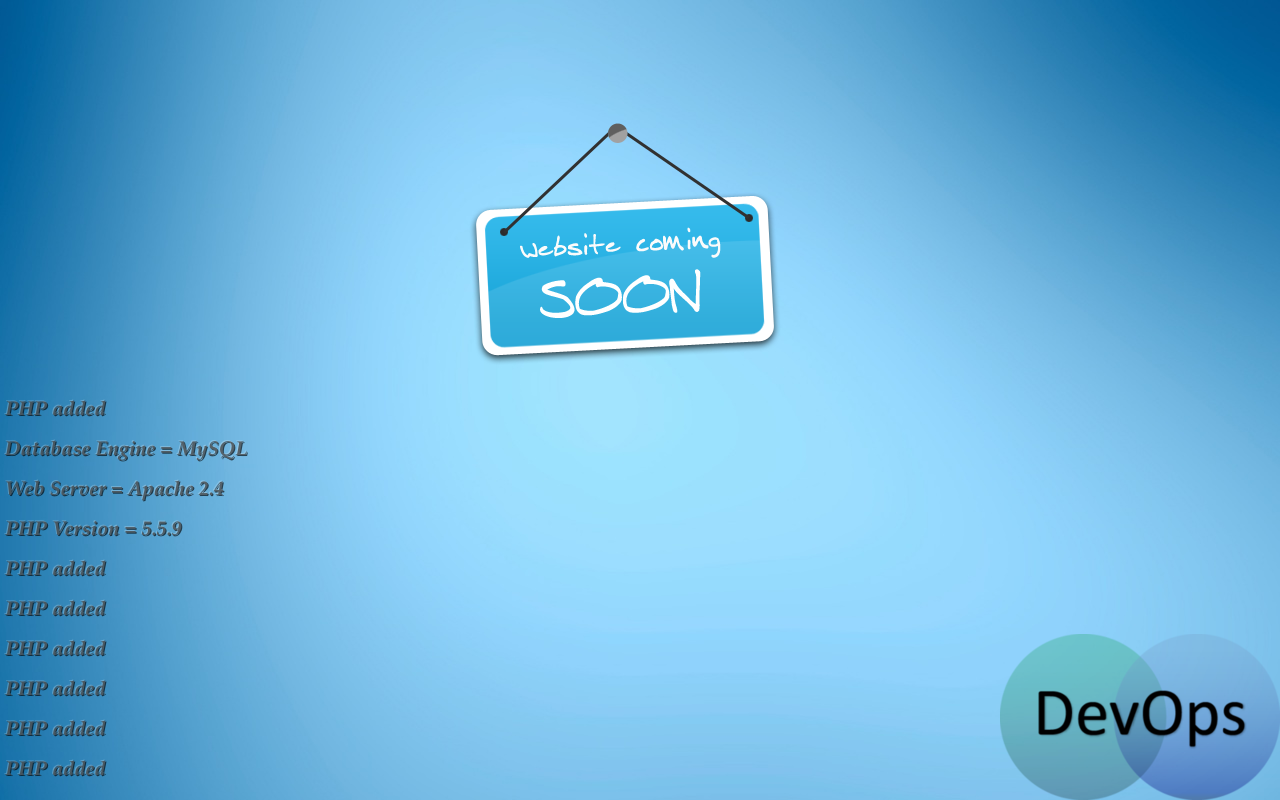
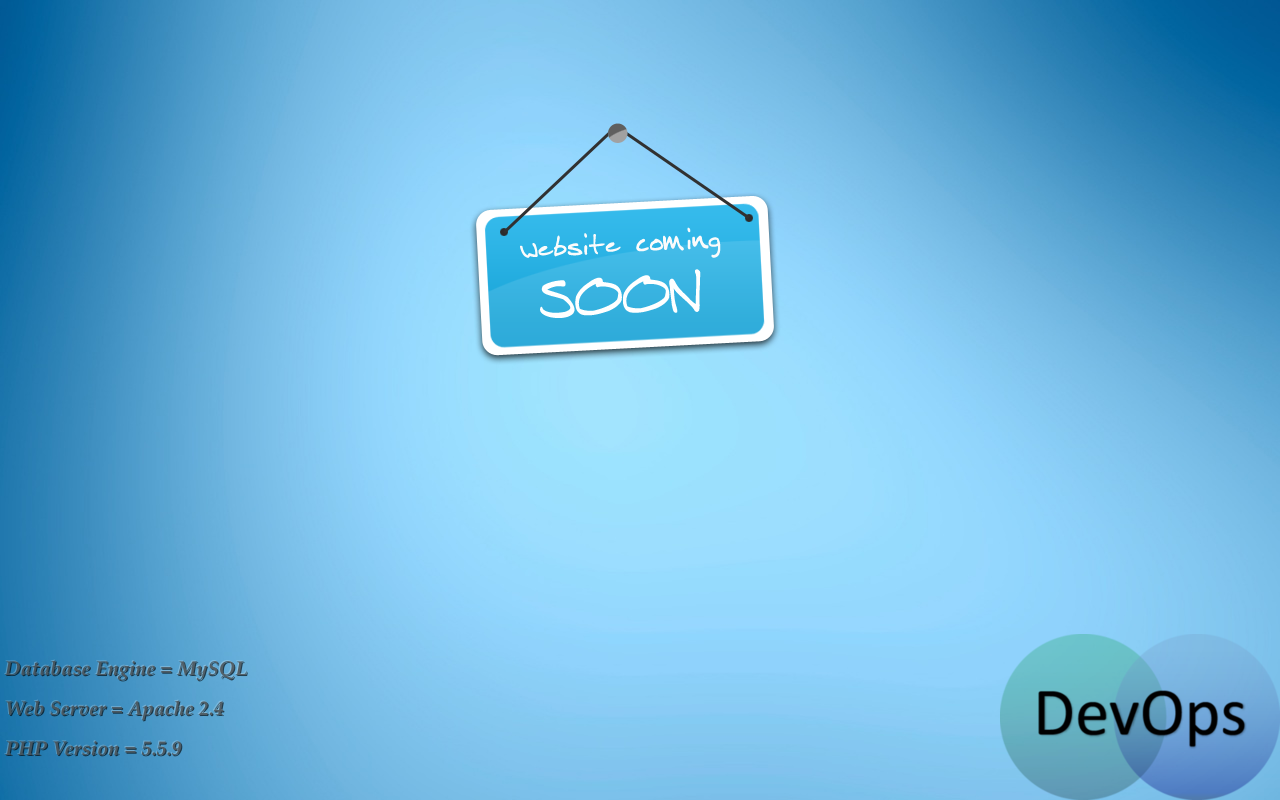
Before and after one commit to vineeth777/apache-testpage, a plain HTML site: page index.html in a window 1280 px wide. Drawn offline with Linux system fonts and the light colour scheme.

Commit message:
Update index.html

```diff
--- a/index.html
+++ b/index.html
@@ -1,9 +1,4 @@
-<!--
-Author: W3layouts
-Author URL: http://w3layouts.com
-License: Creative Commons Attribution 3.0 Unported
-License URL: http://creativecommons.org/licenses/by/3.0/
--->
+
 <!DOCTYPE HTML>
 <html>
         <head>
@@ -18,25 +13,16 @@ License URL: http://creativecommons.org/licenses/by/3.0/
                         </div>
                 </div>
                                 <div class="server">
-                                        <b>PHP added</b> <br/> <br/>
                                         <b>Database Engine = MySQL</b> <br/> <br/>
                                         <b>Web Server = Apache 2.4</b><br/> <br/>
                                         <b>PHP Version = 5.5.9</b> <br/> <br/>
-                                        <b>PHP added</b> <br/>  <br/>
-                                        <b>PHP added</b> <br/> <br/>
-                                        <b>PHP added</b> <br/> <br/>
-                                        <b>PHP added</b> <br/> <br/>
-                                        <b>PHP added</b> <br/> <br/>
-                                        <b>PHP added</b> <br/>
+
 
                                 </div>
                                 <div class="devops1">
 
                                     <img src="images/devops16.png" title="Devops" /> <br/>
                                     <!--<img src="images/logo6.png" title="Qburst" /> -->
-
-
                                 </div>
-
         </body>
 </html5
```
